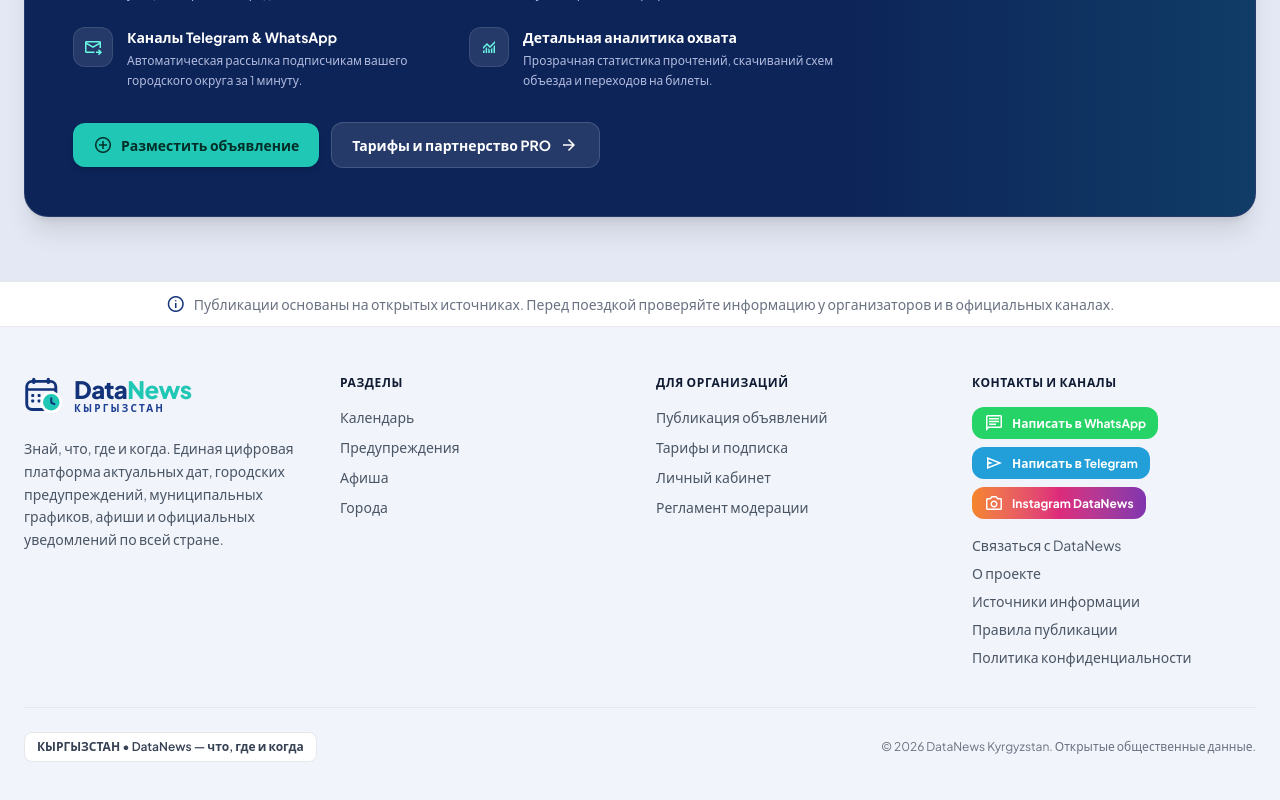
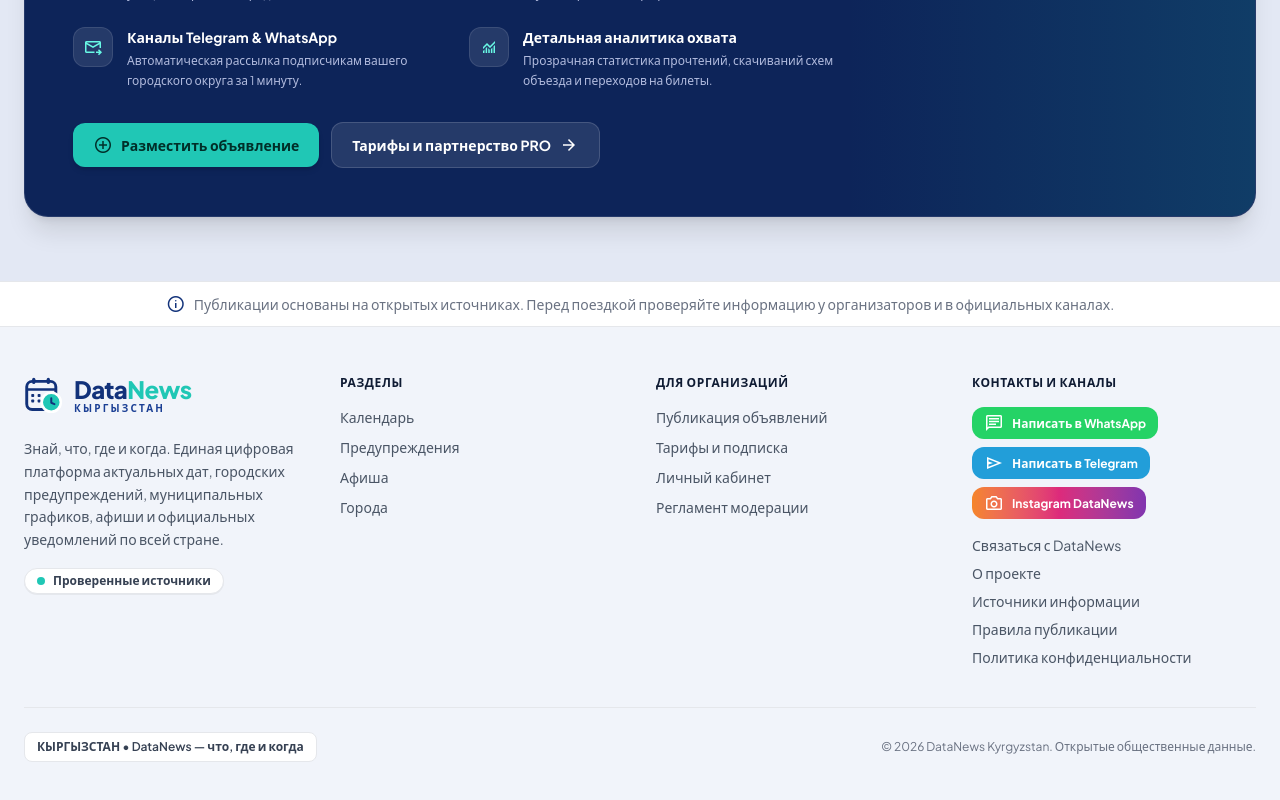
Before and after one commit to aiidaturgunbekch-netizen/datanews, a React (Vite) app: page / in a window 1280 px wide. Shown: the part 5411-6211 px from the top of the page. Built offline with nearby package versions, Linux system fonts and the light colour scheme; no server answers.

Commit message:
Footer: "Проверенные источники" badge linking to the sources page
Co-Authored-By: Claude Opus 5.5 <noreply@anthropic.com>
Claude-Session: https://claude.ai/code/session_01M3BMKTEz57DaZsuxDDpKSa

```diff
--- a/src/components/Footer.tsx
+++ b/src/components/Footer.tsx
@@ -33,9 +33,18 @@ export const Footer: React.FC<FooterProps> = ({ currentLanguage, onNavigate, onO
             <div className="mb-4">
               <Logo className="h-10" />
             </div>
-            <p className="text-xs sm:text-sm text-gray-600 leading-relaxed">
+            <p className="text-xs sm:text-sm text-gray-600 mb-4 leading-relaxed">
               {t('appSlogan')}. {t('appHeroDesc')}
             </p>
+            {/* Ведёт на страницу «Источники информации» */}
+            <button
+              type="button"
+              onClick={() => onNavigate('sources')}
+              className="inline-flex items-center gap-2 px-3 py-1 rounded-full bg-white text-gray-700 text-xs font-bold border border-gray-200 shadow-2xs hover:border-[#20C7B5] transition-colors"
+            >
+              <span className="w-2 h-2 rounded-full bg-[#20C7B5]" />
+              <span>{currentLanguage === 'kg' ? 'Текшерилген булактар' : currentLanguage === 'en' ? 'Verified sources' : 'Проверенные источники'}</span>
+            </button>
           </div>
 
           {/* Col 2: Sections */}
```
